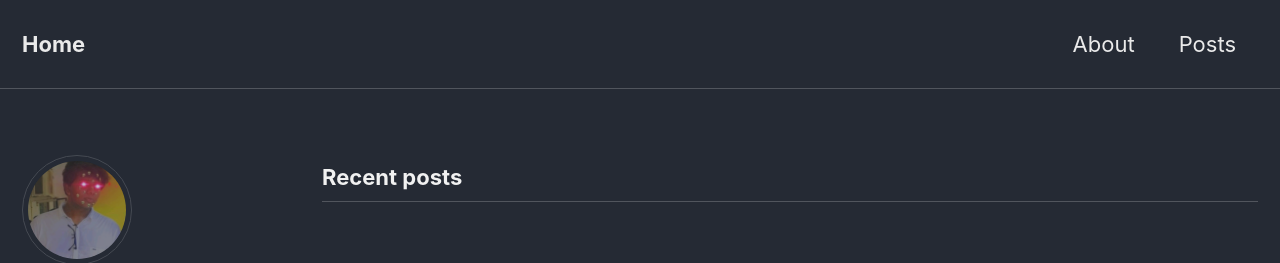
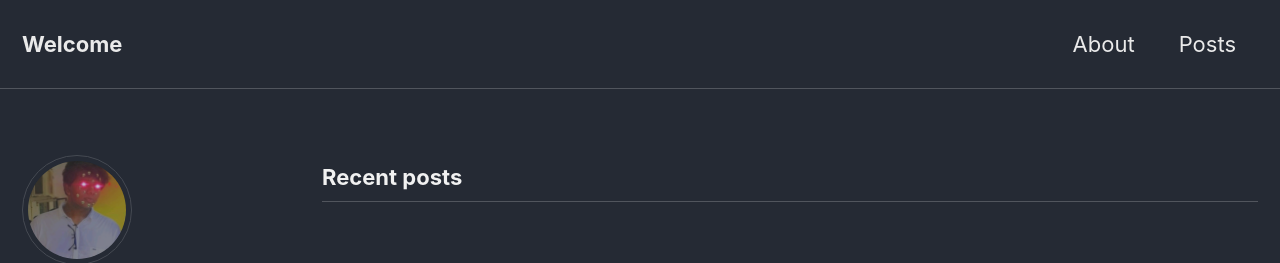
Before and after one commit to AthisSN/athissn.github.io, a Jekyll site: the page built from index.html, in a window 1280 px wide and 900 px high. Shown: the top 263 px of the window. Built offline with Jekyll 4.4.1, drawn with Linux system fonts in a browser that asks for light colours; cached includes are drawn as plain includes; nearby versions of some CDN libraries; the list of posts is cut into pages by our own code.

Commit message:
Update _config.yml

```diff
--- a/_config.yml
+++ b/_config.yml
@@ -16,7 +16,7 @@ minimal_mistakes_skin    : "dark" # "air", "aqua", "contrast", "dark", "dirt", "
 
 # Site Settings
 locale                   : "en-US"
-title                    : "Home"
+title                    : "Welcome"
 title_separator          : "|"
 name                     : "Home"
 description              : ""
```
